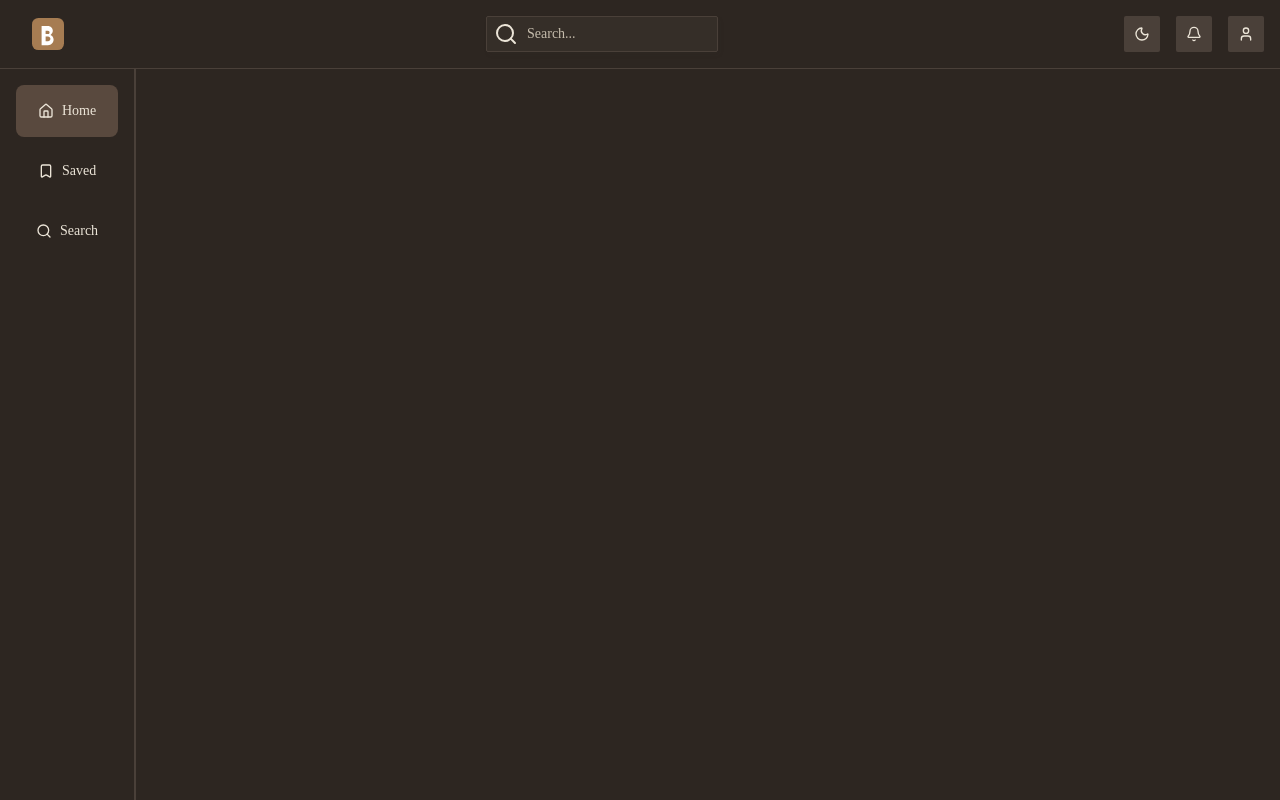
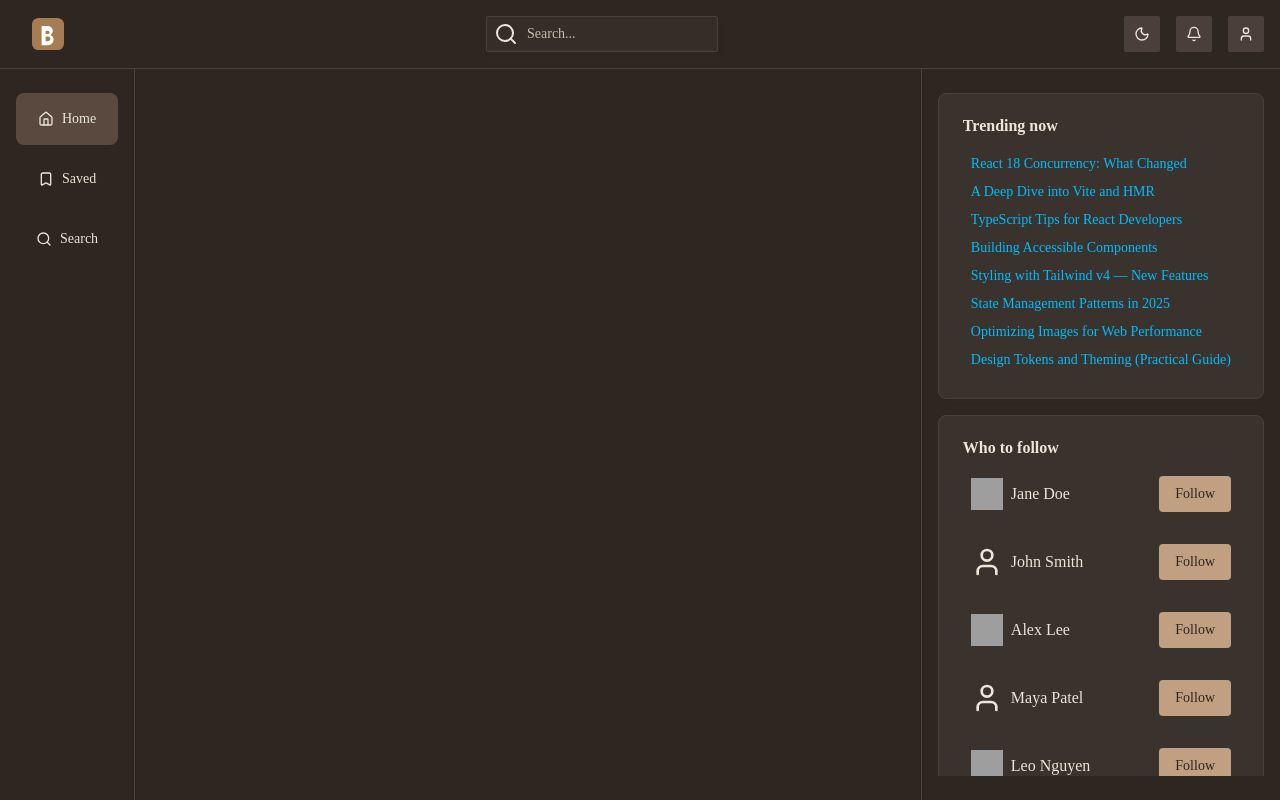
Before and after one commit to owaish3301/blog, a React (Vite) app: page /home in a window 1280 px wide. Built offline with nearby package versions, Linux system fonts and the light colour scheme; grey boxes are pictures that could not be loaded.

Commit message:
feat: implemented right sidebar components

```diff
--- a/package.json
+++ b/package.json
@@ -11,6 +11,7 @@
   },
   "dependencies": {
     "@radix-ui/react-avatar": "^1.1.11",
+    "@radix-ui/react-scroll-area": "^1.2.10",
     "@radix-ui/react-separator": "^1.1.8",
     "@radix-ui/react-slot": "^1.2.4",
     "@tailwindcss/vite": "^4.1.18",
@@ -19,6 +20,7 @@
     "lucide-react": "^0.562.0",
     "react": "^19.2.0",
     "react-dom": "^19.2.0",
+    "react-router": "^7.11.0",
     "tailwind-merge": "^3.4.0",
     "tailwindcss": "^4.1.18"
   },
--- a/src/App.tsx
+++ b/src/App.tsx
@@ -1,7 +1,7 @@
 import { Separator } from "./components/ui/separator";
 import NavBar from "./components/homeLayout/NavBar";
 import BottomTabs from "./components/homeLayout/BottomTabs";
-import SideBars from "./components/homeLayout/SideBars";
+import MainBody from "./components/homeLayout/MainBody";
 
 export default function App() {
   return (
@@ -12,8 +12,13 @@ export default function App() {
 
       {/* the main body part */}
       <div className="relative flex-1 min-h-0 w-full">
-        <BottomTabs />
-        <SideBars />
+        <div className="block sm:hidden absolute bottom-0 w-full">
+          <Separator />
+          <BottomTabs />
+        </div>
+
+        <MainBody />
+
       </div>
     </div>
   );
--- a/src/components/homeLayout/BottomTabs.tsx
+++ b/src/components/homeLayout/BottomTabs.tsx
@@ -1,12 +1,8 @@
-import { Separator } from "../ui/separator";
 import { tabItems } from "../../Constants/tabs";
 import { Button } from "../ui/button";
 
 export default function BottomTabs() {
   return (
-    <div className="block sm:hidden absolute bottom-0 w-full">
-      <Separator />
-
       <ul className="flex text-accent-foreground px-4 pt-1 pb-2">
         {tabItems.map((item) => (
           <li
@@ -21,6 +17,5 @@ export default function BottomTabs() {
           </li>
         ))}
       </ul>
-    </div>
   );
 }
--- a/src/components/homeLayout/SideBars.tsx
+++ b/src/components/homeLayout/MainBody.tsx
@@ -1,13 +1,16 @@
+import { ScrollArea } from "../../components/ui/scroll-area";
 import { tabItems } from "../../Constants/tabs"
+import TrendingNow from "../homePageContent/TrendingNow";
+import WhoToFollow from "../homePageContent/WhoToFollow";
 import { Button } from "../ui/button";
 import { Separator } from "../ui/separator"
 
-export default function SideBars () {
+export default function MainBody () {
   return (
     <div className="hidden sm:flex h-full w-full">
-      <div className="w-max h-full">
+      <aside className="h-full">
         {/* left sidebar */}
-        <ul className="flex flex-col gap-2 p-4">
+        <ul className="flex flex-col gap-2 px-4 py-6">
           {tabItems.map((item) => (
             <li key={item.name}>
               <div
@@ -20,18 +23,21 @@ export default function SideBars () {
             </li>
           ))}
         </ul>
-      </div>
+      </aside>
 
       <Separator orientation="vertical" />
 
-      <div></div>
+      <main className="w-full"></main>
 
       <Separator orientation="vertical" />
 
-      <div className="w-1/5 h-full hidden lg:block">
+      <aside className="w-max h-full hidden md:block px-4 py-6">
         {/* right sidebar */}
-
-      </div>
+        <ScrollArea className="h-full">
+          <TrendingNow />
+          <WhoToFollow />
+        </ScrollArea>
+      </aside>
     </div>
   );
 }
--- /dev/null
+++ b/src/components/homePageContent/TrendingNow.tsx
@@ -0,0 +1,34 @@
+import { Link } from "react-router";
+import {
+  Card,
+  CardContent,
+  CardHeader,
+  CardTitle,
+} from "../../components/ui/card"
+
+import trendingNowData from "./trendingNowMockData";
+
+export default function TrendingNow() {
+  return (
+    <Card className="gap-2 mb-4">
+    <CardHeader>
+        <CardTitle>Trending now</CardTitle>
+    </CardHeader>
+    <CardContent>
+        {
+        trendingNowData.map((data) => (
+            <div key={data.postId}>
+            <Link
+                to={data.link}
+                className="block px-2 py-1 rounded hover:bg-accent/60 hover:underline text-sm font-medium text-sky-600 dark:text-sky-400 truncate"
+                aria-label={`Open ${data.title}`}
+            >
+                {data.title}
+            </Link>
+            </div>
+        ))
+        }
+    </CardContent>
+    </Card>
+  );
+}
--- /dev/null
+++ b/src/components/homePageContent/WhoToFollow.tsx
@@ -0,0 +1,42 @@
+import {
+  Card,
+  CardContent,
+  CardHeader,
+  CardTitle,
+} from "../../components/ui/card";
+import { Button } from "../ui/button";
+import followSuggestion from "./whoToFollowMockData";
+import { UserIcon } from "lucide-react";
+export default function WhoToFollow() {
+  return (
+    <Card className="gap-2">
+      <CardHeader>
+        <CardTitle>Who to follow</CardTitle>
+      </CardHeader>
+      <CardContent>
+        <ul>
+          {followSuggestion.map((item) => (
+            <li
+              key={item.userId}
+              className="flex gap-2 mb-6 px-2 py-1 rounded items-center justify-between hover:bg-accent/60 cursor-pointer"
+            >
+              <div className="flex gap-2 items-center">
+                {item.imgLink === undefined ? (
+                  <UserIcon className="h-8 w-8" />
+                ) : (
+                  <img
+                    src={item.imgLink}
+                    alt="profile pic"
+                    className="h-8 w-8"
+                  />
+                )}
+                <p>{item.name}</p>
+              </div>
+                <Button className="rounded">Follow</Button>
+            </li>
+          ))}
+        </ul>
+      </CardContent>
+    </Card>
+  );
+}
--- /dev/null
+++ b/src/components/homePageContent/trendingNowMockData.ts
@@ -0,0 +1,50 @@
+interface TrendingNowType{
+    title:string;
+    link:string;
+    postId:number;
+}
+
+const trendingNowData : TrendingNowType[] = [
+    {
+        title: "React 18 Concurrency: What Changed",
+        link: "/posts/react-18-concurrency",
+        postId: 101,
+    },
+    {
+        title: "A Deep Dive into Vite and HMR",
+        link: "/posts/vite-hmr",
+        postId: 102,
+    },
+    {
+        title: "TypeScript Tips for React Developers",
+        link: "/posts/ts-react-tips",
+        postId: 103,
+    },
+    {
+        title: "Building Accessible Components",
+        link: "/posts/accessible-components",
+        postId: 104,
+    },
+    {
+        title: "Styling with Tailwind v4 — New Features",
+        link: "/posts/tailwind4-features",
+        postId: 105,
+    },
+    {
+        title: "State Management Patterns in 2025",
+        link: "/posts/state-patterns-2025",
+        postId: 106,
+    },
+    {
+        title: "Optimizing Images for Web Performance",
+        link: "/posts/image-optimization",
+        postId: 107,
+    },
+    {
+        title: "Design Tokens and Theming (Practical Guide)",
+        link: "/posts/design-tokens-theming",
+        postId: 108,
+    }
+];
+
+export default trendingNowData;
--- /dev/null
+++ b/src/components/homePageContent/whoToFollowMockData.ts
@@ -0,0 +1,33 @@
+interface FollowSuggestionType{
+    imgLink?:string;
+    name:string;
+    userId:string;
+}
+
+const followSuggestion: FollowSuggestionType[] = [
+  {
+    imgLink: "https://api.dicebear.com/9.x/pixel-art/svg",
+    name: "Jane Doe",
+    userId: "jane_doe",
+  },
+  {
+    name: "John Smith",
+    userId: "john_smith",
+  },
+  {
+    imgLink: "https://api.dicebear.com/9.x/pixel-art/svg?seed=Jane",
+    name: "Alex Lee",
+    userId: "alex_lee",
+  },
+  {
+    name: "Maya Patel",
+    userId: "maya_patel",
+  },
+  {
+    imgLink: "https://api.dicebear.com/9.x/bottts/png",
+    name: "Leo Nguyen",
+    userId: "leo_nguyen",
+  },
+];
+
+export default followSuggestion;
--- /dev/null
+++ b/src/components/ui/card.tsx
@@ -0,0 +1,92 @@
+import * as React from "react"
+
+import { cn } from "@/lib/utils"
+
+function Card({ className, ...props }: React.ComponentProps<"div">) {
+  return (
+    <div
+      data-slot="card"
+      className={cn(
+        "bg-card text-card-foreground flex flex-col gap-6 rounded-xl border py-6 shadow-sm",
+        className
+      )}
+      {...props}
+    />
+  )
+}
+
+function CardHeader({ className, ...props }: React.ComponentProps<"div">) {
+  return (
+    <div
+      data-slot="card-header"
+      className={cn(
+        "@container/card-header grid auto-rows-min grid-rows-[auto_auto] items-start gap-2 px-6 has-data-[slot=card-action]:grid-cols-[1fr_auto] [.border-b]:pb-6",
+        className
+      )}
+      {...props}
+    />
+  )
+}
+
+function CardTitle({ className, ...props }: React.ComponentProps<"div">) {
+  return (
+    <div
+      data-slot="card-title"
+      className={cn("leading-none font-semibold", className)}
+      {...props}
+    />
+  )
+}
+
+function CardDescription({ className, ...props }: React.ComponentProps<"div">) {
+  return (
+    <div
+      data-slot="card-description"
+      className={cn("text-muted-foreground text-sm", className)}
+      {...props}
+    />
+  )
+}
+
+function CardAction({ className, ...props }: React.ComponentProps<"div">) {
+  return (
+    <div
+      data-slot="card-action"
+      className={cn(
+        "col-start-2 row-span-2 row-start-1 self-start justify-self-end",
+        className
+      )}
+      {...props}
+    />
+  )
+}
+
+function CardContent({ className, ...props }: React.ComponentProps<"div">) {
+  return (
+    <div
+      data-slot="card-content"
+      className={cn("px-6", className)}
+      {...props}
+    />
+  )
+}
+
+function CardFooter({ className, ...props }: React.ComponentProps<"div">) {
+  return (
+    <div
+      data-slot="card-footer"
+      className={cn("flex items-center px-6 [.border-t]:pt-6", className)}
+      {...props}
+    />
+  )
+}
+
+export {
+  Card,
+  CardHeader,
+  CardFooter,
+  CardTitle,
+  CardAction,
+  CardDescription,
+  CardContent,
+}
--- /dev/null
+++ b/src/components/ui/scroll-area.tsx
@@ -0,0 +1,56 @@
+import * as React from "react"
+import * as ScrollAreaPrimitive from "@radix-ui/react-scroll-area"
+
+import { cn } from "@/lib/utils"
+
+function ScrollArea({
+  className,
+  children,
+  ...props
+}: React.ComponentProps<typeof ScrollAreaPrimitive.Root>) {
+  return (
+    <ScrollAreaPrimitive.Root
+      data-slot="scroll-area"
+      className={cn("relative", className)}
+      {...props}
+    >
+      <ScrollAreaPrimitive.Viewport
+        data-slot="scroll-area-viewport"
+        className="focus-visible:ring-ring/50 size-full rounded-[inherit] transition-[color,box-shadow] outline-none focus-visible:ring-[3px] focus-visible:outline-1"
+      >
+        {children}
+      </ScrollAreaPrimitive.Viewport>
+      <ScrollBar />
+      <ScrollAreaPrimitive.Corner />
+    </ScrollAreaPrimitive.Root>
+  )
+}
+
+function ScrollBar({
+  className,
+  orientation = "vertical",
+  ...props
+}: React.ComponentProps<typeof ScrollAreaPrimitive.ScrollAreaScrollbar>) {
+  return (
+    <ScrollAreaPrimitive.ScrollAreaScrollbar
+      data-slot="scroll-area-scrollbar"
+      orientation={orientation}
+      className={cn(
+        "flex touch-none p-px transition-colors select-none",
+        orientation === "vertical" &&
+          "h-full w-2.5 border-l border-l-transparent",
+        orientation === "horizontal" &&
+          "h-2.5 flex-col border-t border-t-transparent",
+        className
+      )}
+      {...props}
+    >
+      <ScrollAreaPrimitive.ScrollAreaThumb
+        data-slot="scroll-area-thumb"
+        className="bg-border relative flex-1 rounded-full"
+      />
+    </ScrollAreaPrimitive.ScrollAreaScrollbar>
+  )
+}
+
+export { ScrollArea, ScrollBar }
--- a/src/main.tsx
+++ b/src/main.tsx
@@ -4,11 +4,14 @@ import './index.css'
 import App from './App.tsx'
 
 import { ThemeProvider } from './theme/theme-provider.tsx'
+import { BrowserRouter } from 'react-router'
 
 createRoot(document.getElementById("root")!).render(
   <StrictMode>
-    <ThemeProvider defaultTheme="dark" storageKey="vite-ui-theme">
-      <App />
-    </ThemeProvider>
+    <BrowserRouter>
+      <ThemeProvider defaultTheme="dark" storageKey="vite-ui-theme">
+        <App />
+      </ThemeProvider>
+    </BrowserRouter>
   </StrictMode>
 );
```
Also changed, not shown: 1 other file (tests, documents, lock files or other folders).
